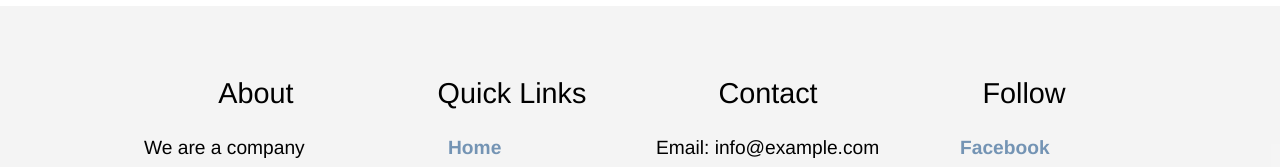
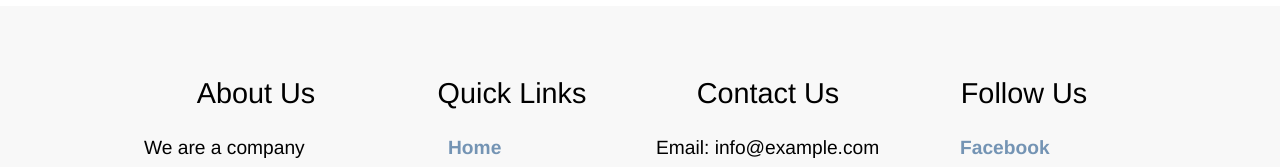
Before and after one commit to KristinaPalmquist/retrorummet, a Vue app: page /about in a window 1280 px wide. Shown: the part 2651-2818 px from the top of the page. Built offline with nearby package versions, Linux system fonts and the light colour scheme.

Commit message:
Link styling

```diff
--- a/src/components/MainFooter.vue
+++ b/src/components/MainFooter.vue
@@ -6,7 +6,7 @@ const currentYear = new Date().getFullYear();
   <footer id="main-footer">
     <div class="footer-content">
       <div class="footer-section about">
-        <h2>About</h2>
+        <h2>About Us</h2>
         <p>
           We are a company dedicated to providing the best products and services
           to our customers.
@@ -22,12 +22,12 @@ const currentYear = new Date().getFullYear();
         </ul>
       </div>
       <div class="footer-section contact">
-        <h2>Contact</h2>
+        <h2>Contact Us</h2>
         <p>Email: info@example.com</p>
         <p>Phone: +123 456 7890</p>
       </div>
       <div class="footer-section social">
-        <h2>Follow</h2>
+        <h2>Follow Us</h2>
         <ul>
           <li><a href="https://facebook.com" target="_blank">Facebook</a></li>
           <li><a href="https://x.com" target="_blank">Twitter</a></li>
@@ -43,16 +43,14 @@ const currentYear = new Date().getFullYear();
 
 <style scoped>
 #main-footer {
-  /* background-color: var(--background-color); */
-  background-color: var(--color-background-transparent);
+  background-color: var(--footer-background-color);
   width: 100%;
   padding: 2rem;
   z-index: 10;
   display: flex;
   flex-direction: column;
 }
-
-#main-footer .footer-content {
+.footer-content {
   width: clamp(300px, 80vw, 1200px);
   display: flex;
   justify-content: space-between;
@@ -101,10 +99,10 @@ const currentYear = new Date().getFullYear();
   .footer-section ul li {
     margin-left: 0;
   }
-
+/*
   .footer-section.about,
   .footer-section.links {
     display: none;
-  }
+  } */
 }
 </style>
--- a/src/style.css
+++ b/src/style.css
@@ -1,6 +1,4 @@
 @import './assets/base.css';
-
-
 
 #app {
   width: 100vw;
@@ -83,7 +81,6 @@ a {
   font-style: italic;
 }
 
-
 form {
   display: flex;
   flex-direction: column;
@@ -113,8 +110,10 @@ textarea {
 
 @media (hover: hover) {
   a:hover {
-    font-size: 1.2rem;
-    color: var(--accent-2-color);
+    font-size: 1.5rem;
+    font-style: italic;
+    font-weight: 200;
+    /* color: var(--accent-2-color); */
   }
 }
 
@@ -127,6 +126,6 @@ textarea {
 
 @media only screen and (max-width: 600px) {
   .component-container {
-    margin-top: 1rem
+    margin-top: 1rem;
   }
 }
```
